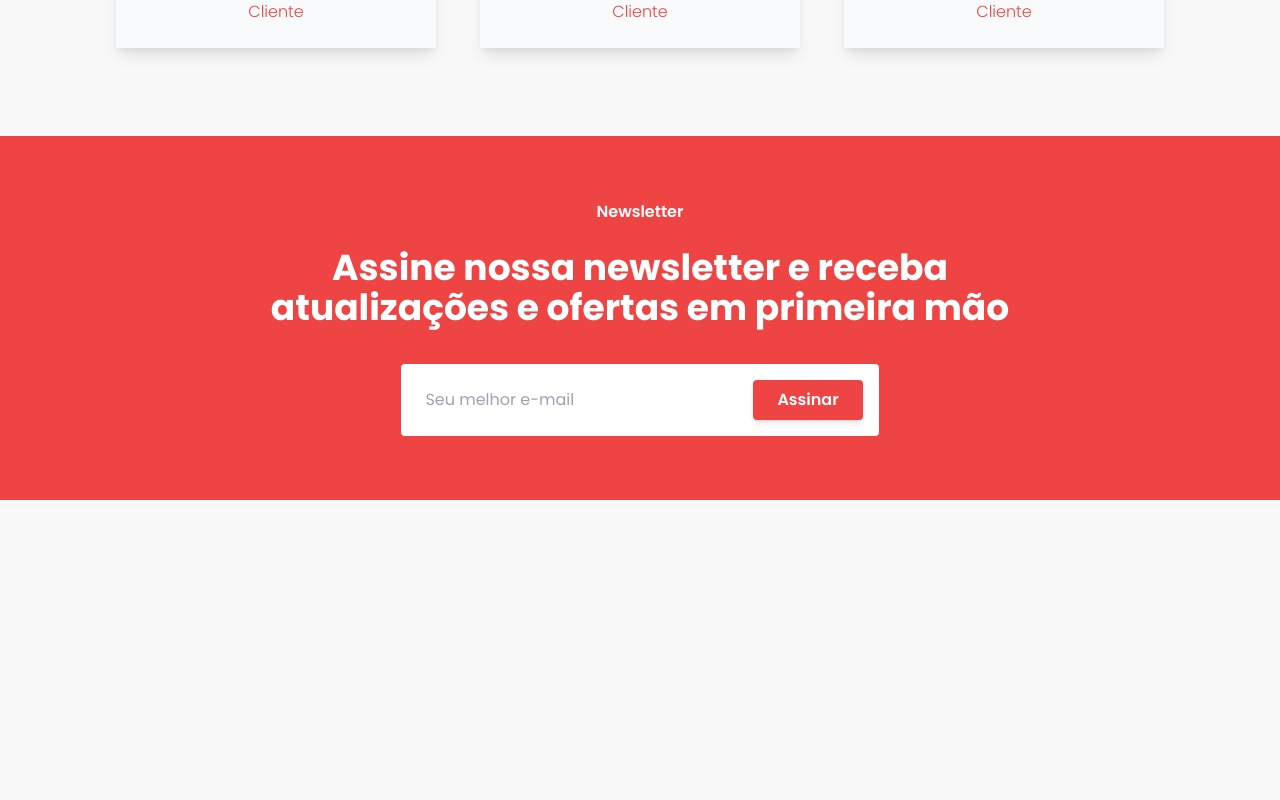
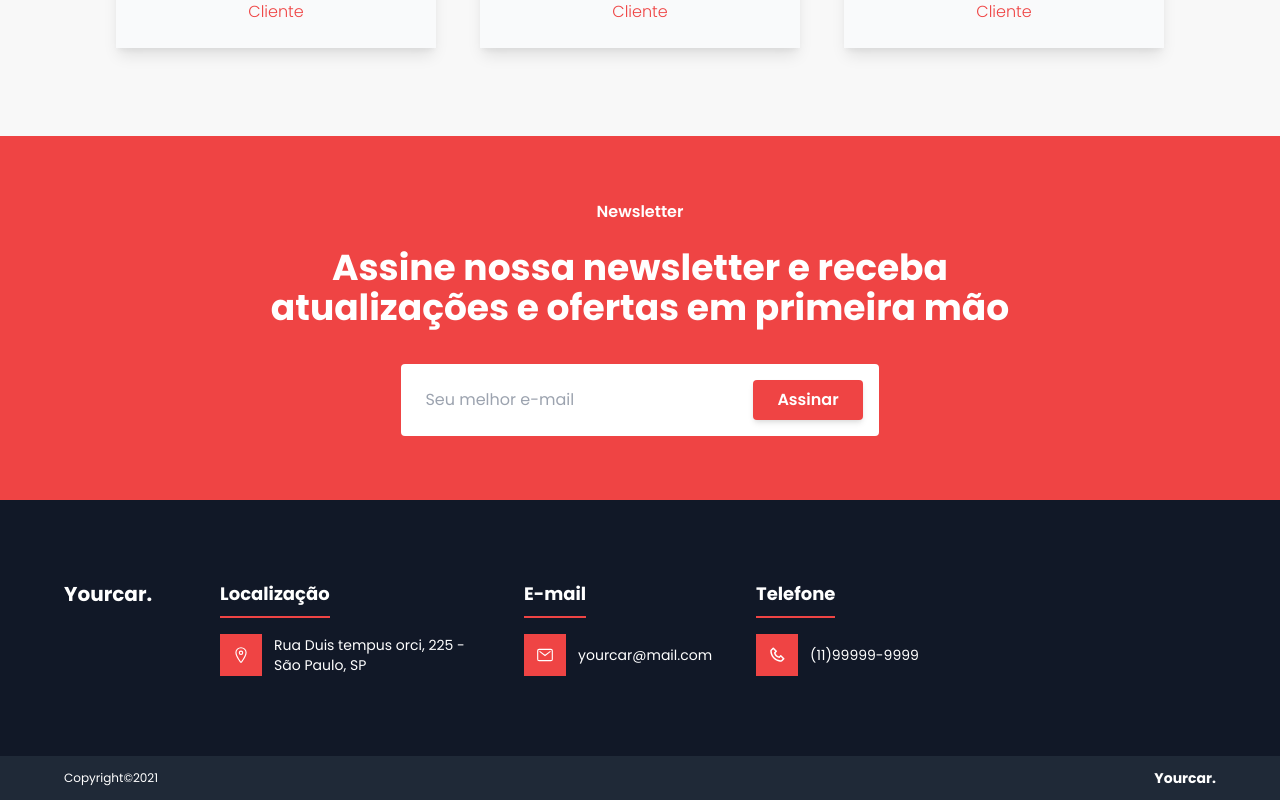
Before and after one commit to MateusOli21/yourcar-web, a Next.js app: page / in a window 1280 px wide. Shown: the part 2258-3058 px from the top of the page. Before the commit the page ends 2758 px from the top, so only its background shows below. Built offline with nearby package versions, Linux system fonts and the light colour scheme.

Commit message:
add: footer component.

```diff
--- a/src/components/elements/customs/Logo.tsx
+++ b/src/components/elements/customs/Logo.tsx
@@ -1,7 +1,18 @@
 import React from 'react';
 
-const Logo: React.FC = () => (
-  <h1 className="text-red-600 font-bold text-xl">Yourcar.</h1>
+interface IComponentProps {
+  sm?: boolean;
+  altColor?: boolean;
+}
+
+const Logo: React.FC<IComponentProps> = ({ sm, altColor }) => (
+  <h1
+    className={`${altColor ? 'text-white' : 'text-red-600'} font-bold ${
+      sm ? 'text-sm' : 'text-xl'
+    }`}
+  >
+    Yourcar.
+  </h1>
 );
 
 export default Logo;
--- /dev/null
+++ b/src/components/elements/wrappers/FooterItemWrapper.tsx
@@ -0,0 +1,29 @@
+import React from 'react';
+import { IconType } from 'react-icons';
+
+interface IComponentProps {
+  title: string;
+  description: string;
+  Icon: IconType;
+}
+
+const FooterItemWrapper: React.FC<IComponentProps> = ({
+  title,
+  description,
+  Icon,
+}) => (
+  <div className=" flex flex-col text-white" style={{ maxWidth: '260px' }}>
+    <h6 className="w-max font-bold md:text-lg text-white mb-4 pb-2 border-b-2 border-red-500">
+      {title}
+    </h6>
+
+    <div className="flex flex-row items-center gap-3">
+      <div className="w-min p-3 bg-red-500">
+        <Icon size={18} />
+      </div>
+      <p className="text-sm">{description}</p>
+    </div>
+  </div>
+);
+
+export default FooterItemWrapper;
--- a/src/components/elements/wrappers/index.ts
+++ b/src/components/elements/wrappers/index.ts
@@ -1,3 +1,4 @@
 import ScheduleDropdownWrapper from './ScheduleDropdownWrapper';
+import FooterItemWrapper from './FooterItemWrapper';
 
-export { ScheduleDropdownWrapper };
+export { ScheduleDropdownWrapper, FooterItemWrapper };
--- a/src/components/layout/BaseLayout.tsx
+++ b/src/components/layout/BaseLayout.tsx
@@ -1,10 +1,12 @@
-import Navbar from '@components/modules/Navbar';
 import React from 'react';
+
+import { Navbar, Footer } from '@components/modules';
 
 const BaseLayout: React.FC = ({ children }) => (
   <>
     <Navbar />
     {children}
+    <Footer />
   </>
 );
 
--- /dev/null
+++ b/src/components/modules/Footer/index.tsx
@@ -0,0 +1,37 @@
+import React from 'react';
+import { IoLocationOutline, IoMailOutline } from 'react-icons/io5';
+import { BiPhone } from 'react-icons/bi';
+
+import { FooterItemWrapper } from '@components/elements/wrappers';
+import { Logo } from '@components/elements/customs';
+
+const Footer: React.FC = () => (
+  <div>
+    <div className="bg-gray-900 py-20 px-5 md:px-12 lg:px-16 flex flex-col md:flex-row gap-9 lg:gap-11">
+      <div className="md:mr-6">
+        <Logo altColor />
+      </div>
+      <FooterItemWrapper
+        title="Localização"
+        description="Rua Duis tempus orci, 225 - São Paulo, SP"
+        Icon={IoLocationOutline}
+      />
+      <FooterItemWrapper
+        title="E-mail"
+        description="yourcar@mail.com"
+        Icon={IoMailOutline}
+      />
+      <FooterItemWrapper
+        title="Telefone"
+        description="(11)99999-9999"
+        Icon={BiPhone}
+      />
+    </div>
+    <div className="bg-gray-800 flex flex-row items-center justify-between py-3 px-5 md:px-14 lg:px-16">
+      <span className="text-white text-xs">Copyright&#169;2021</span>
+      <Logo sm altColor />
+    </div>
+  </div>
+);
+
+export default Footer;
--- /dev/null
+++ b/src/components/modules/index.ts
@@ -0,0 +1,5 @@
+import Navbar from './Navbar';
+import Footer from './Footer';
+import Newsletter from './Newsletter';
+
+export { Navbar, Footer, Newsletter };
--- a/src/pages/index.tsx
+++ b/src/pages/index.tsx
@@ -2,6 +2,7 @@ import React from 'react';
 import Head from 'next/head';
 
 import BaseLayout from '@components/layout/BaseLayout';
+import { Newsletter } from '@components/modules';
 import {
   Hero,
   ScheduleTestDrive,
@@ -10,7 +11,6 @@ import {
   OurNumbers,
   Testimonials,
 } from '@components/modules/home';
-import Newsletter from '@components/modules/Newsletter';
 
 const Home: React.FC = () => (
   <>
```
